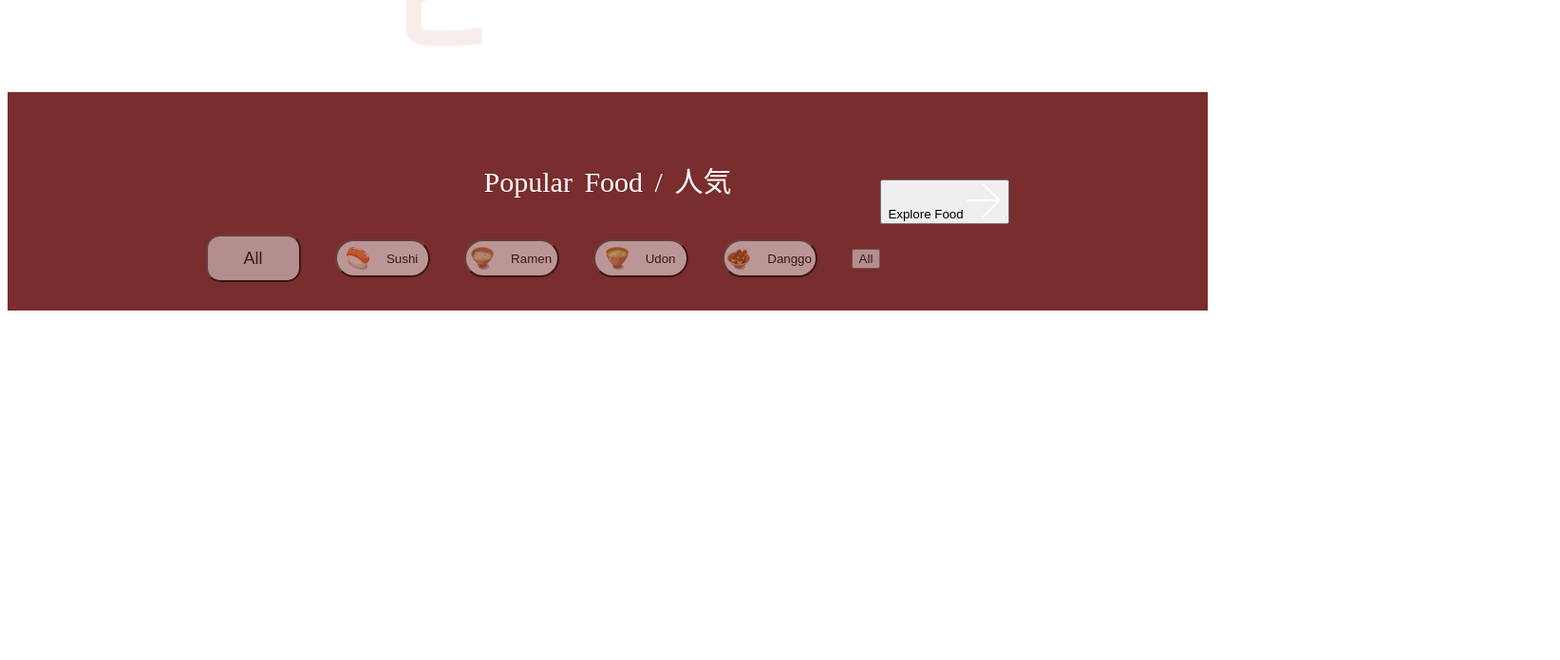
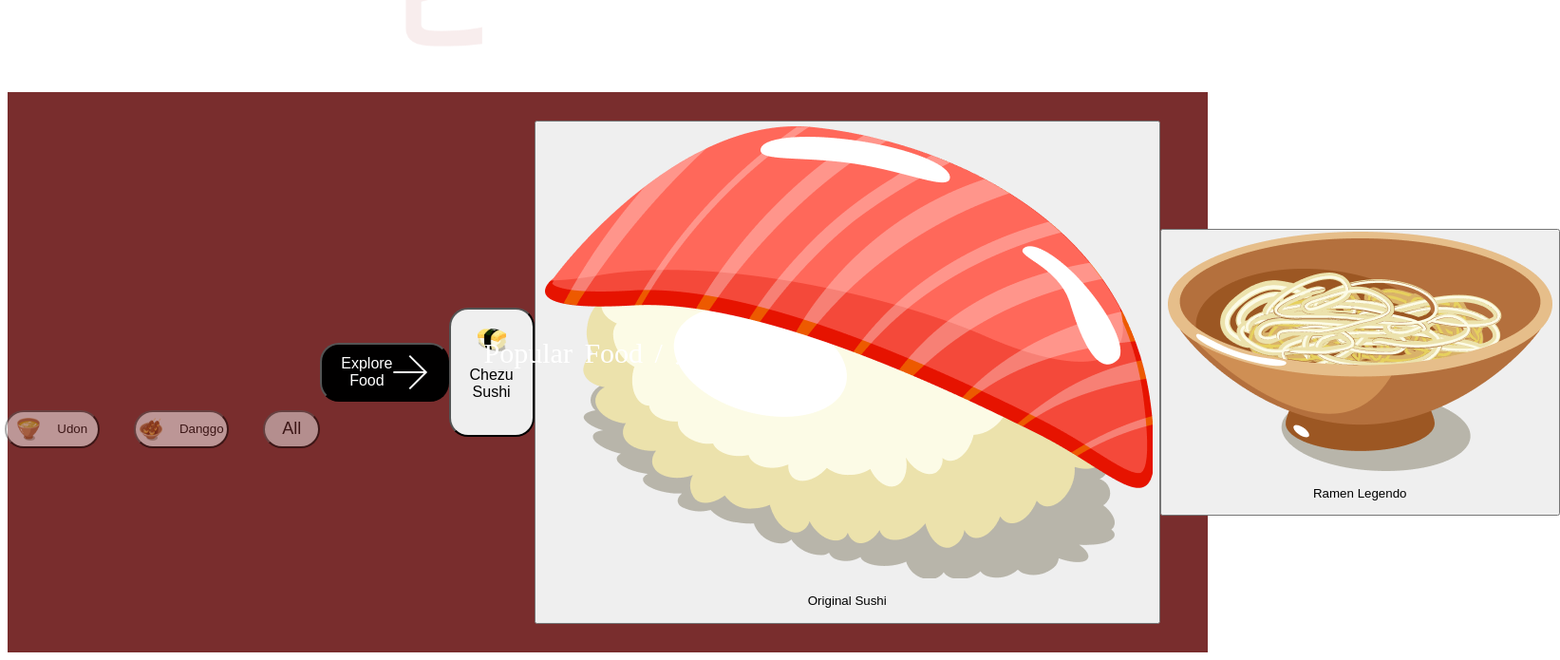
Before and after one commit to hajirajuma/MY-WEBSITE, a website built with Vite: page index.html in a window 1280 px wide. Shown: the part 1601-2296 px from the top of the page at 95% size, 1643 px wide, since content can reach past the window. Before the commit the page ends 1936 px from the top, so only its background shows below. Built offline with nearby package versions, Linux system fonts and the light colour scheme.

Commit message:
styling popular food images

```diff
--- a/css/Sections/popular.css
+++ b/css/Sections/popular.css
@@ -1,6 +1,7 @@
 .popular-foods {
     flex: 1;
     display: flex;
+
     background-color: rgb(121,45,45);
     padding: 30px;
     align-items: center;
@@ -33,13 +34,13 @@
     flex: 1;
     display: flex;
     font-size: 18px;
-    padding: 12px 24px;
-    width: 100px;
-    height: 50px;
+    padding: 10px 20px;
+    width: 60px;
+    height: 40px;
     align-items: center;
     justify-content: center;
     text-align: center;
-    border-radius: 15px;
+    border-radius: 20px;
 
 
 }
@@ -56,10 +57,6 @@
     background: #fff;
     opacity: 30px;
 
-
-
-
-
 }
 .popular-foods_filters-btn8 {
     flex: 1;
@@ -73,9 +70,6 @@
     gap: 10px;
     background: #fff;
     opacity: 30px;
-
-
-
 
 }
 .popular-foods_filters-btn7 {
@@ -135,3 +129,62 @@
     margin-right: 8px;
     line-height: 1;
 }
+.popular-foods_filters-btns{
+    flex: 1;
+    display: flex;
+    font-size: 18px;
+    padding: 10px 20px;
+    width: 60px;
+    height: 40px;
+    align-items: center;
+    justify-content: center;
+    text-align: center;
+    border-radius: 20px;
+}
+
+.popular-foods_button {
+    flex: 1;
+    display: flex;
+    color: #fff;
+    text-align: center;
+    padding: 10px 20px;
+    font-size: 16px;
+    border-radius: 20px;
+    background-color: #010000;
+    align-items: center;
+    justify-content: center;
+    margin-bottom: 0;
+}
+.popular-foods_images {
+    flex: 1;
+    display: flex;
+    flex-direction: column;
+    align-items: center;
+    justify-content: center;
+    width: 136px;
+    height: 100vh;
+    position: absolute;
+}
+.chezu_image  {
+    display: flex;
+    flex-direction: column;
+    justify-content: flex-start;
+    align-items: center;
+    border-radius: 20px;
+    padding: 20px;
+    width: 400px;
+    height: 136px;
+
+}
+.chezu_image img{
+    width: 30px;
+    height: 30px;
+    top: 5px;
+    align-items: center;
+
+}
+.chezu_image p{
+    font-size: 16px;
+    text-align: center;
+
+}
--- a/index.html
+++ b/index.html
@@ -111,13 +111,32 @@
         <button class="popular-foods_filters-btn6">
           <img src="./assets/sushi-6.png" alt="sushi6 "/>Danggo
         </button>
-        <button class="popular-foods_filters-btn">All
+        <button class="popular-foods_filters-btns">All
         </button>
       </div>
-      <div class="popular-foods_catalogue"></div>
+      <div class="popular-foods_catalogue">
       <button class="popular-foods_button">Explore Food
         <img src="assets/arrow-right.svg" alt="arrow-right"/>
       </button>
+      </div>
+      <div>
+    </div class="popular-foods_images">
+      <button class="chezu_image">
+        <img src="./assets/sushi-12.png" alt="sushi-12"/>
+        <p>Chezu Sushi</p>
+      </button>
+
+      <button class="Original_image">
+        <img src="./assets/sushi-11.png" alt="sushi-11"/>
+        <p>Original Sushi</p>
+      </button>
+
+      <button class="Ramen_image">
+        <img src="./assets/sushi-10.png" alt="sushi-10"/>
+        <p>Ramen Legendo</p>
+      </button>
+    </div>
+
     </section>
 
     <script type="module" src="/src/main.js"></script>
```
